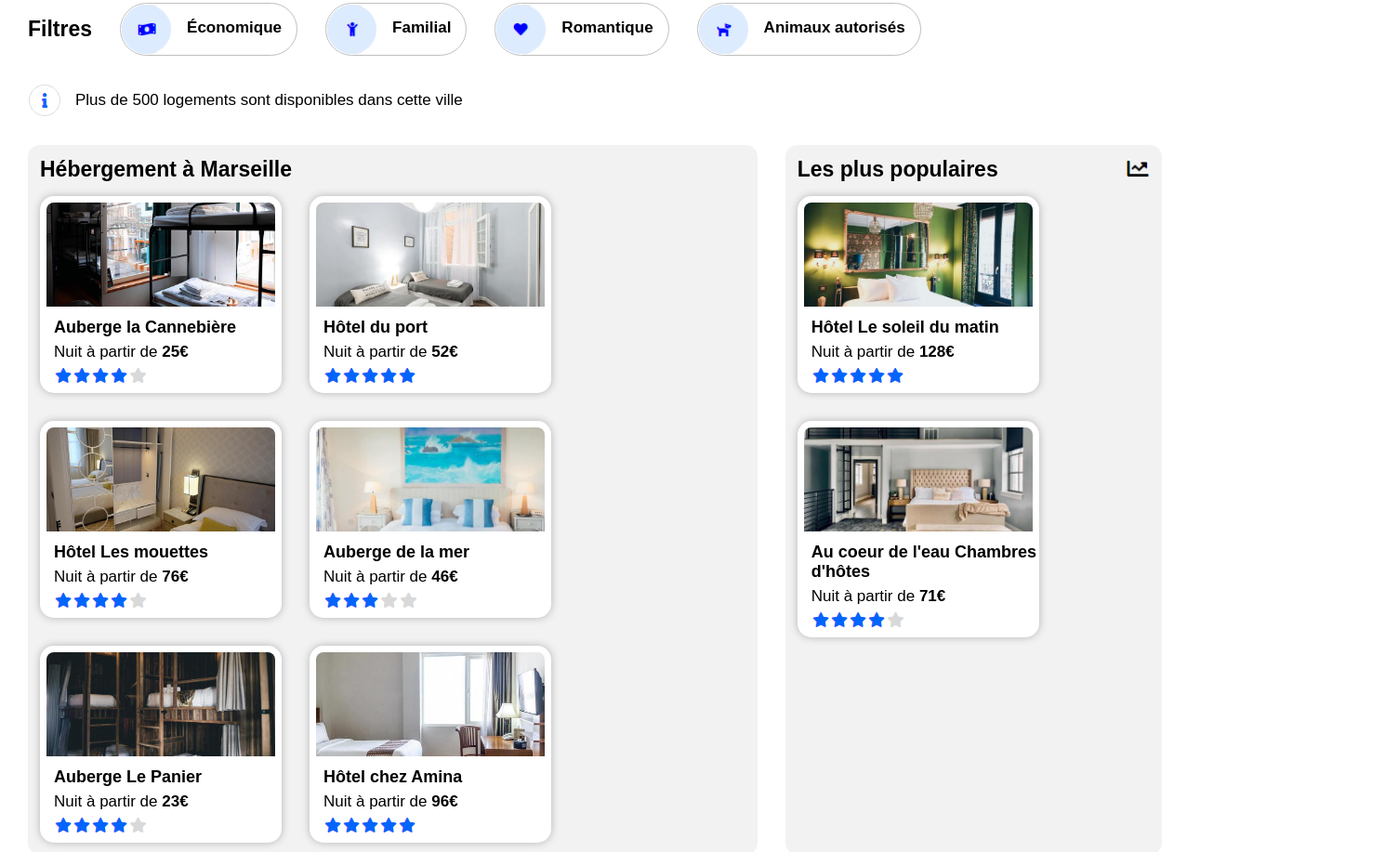
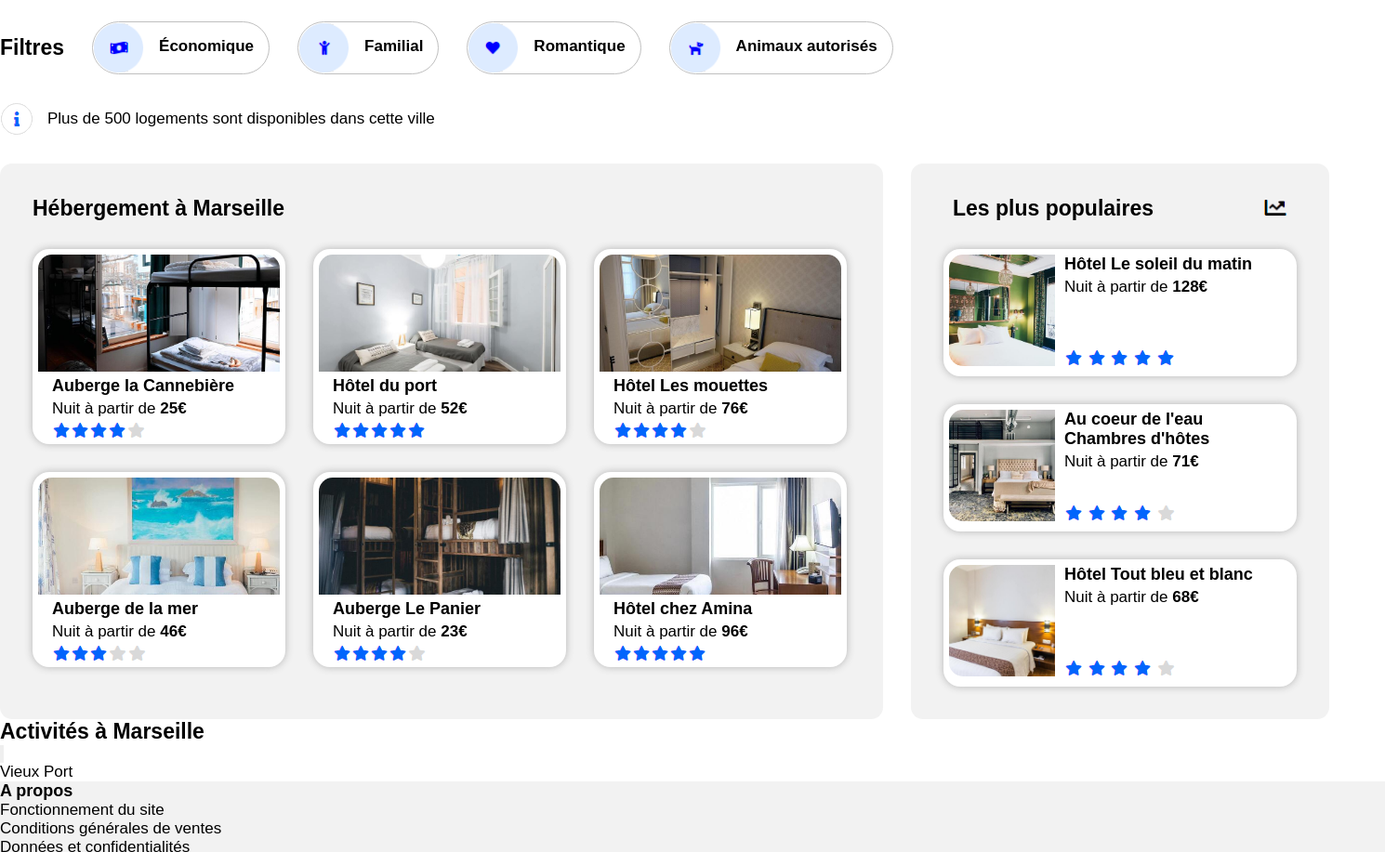
Before and after one commit to Bol2riZH/OpenClassrooms_P2_old, a website: page index.html in a window 1280 px wide. Shown: the part 283-1200 px from the top of the page at 93% size, 1490 px wide, since content can reach past the window. Drawn offline with Linux system fonts and the light colour scheme; a web font is replaced by a local one.

Commit message:
agencement section

```diff
--- a/index.html
+++ b/index.html
@@ -11,17 +11,19 @@
 </head>
 
 <body>
+    <!-- HAUT DE PAGE -->
     <header>
         <h1><img src="logo\booki_logo.svg" alt="Booki"></h1>
         <nav>
             <ul>
                 <li><a href="index.html">Hébergement</a></li>
                 <li><a href="activity.html">Activités</a></li>
-                <li><a href="subscribe.html">S'incrire</a></li>
+                <li><a href="subscribe.html">S'inscrire</a></li>
             </ul>
         </nav>
     </header>
 
+<!-- RECHERCHER -->
     <div class="searchHosting">
         <div class="subtitle">
             <h2>Trouver votre hébergement pour des vacances de rêve</h2>
@@ -34,6 +36,7 @@
             <label for="city"><a href="">Rechercher</a></label>
         </form>
 
+        <!-- FILTRE -->
         <div class="filter">
             <h3>Filtres</h3>
 
@@ -58,19 +61,24 @@
             </div>
         </div>
 
+        <!-- INFORMATION -->
         <div class="information">
             <img src="icone\info.png" alt="information">
             <p> Plus de 500 logements sont disponibles dans cette ville</p>
         </div>
     </div>
 
+    <!-- SECTION -->
     <section>
+
+        <!-- HEBERGEMENT -->
         <article>
             <h3>Hébergement à Marseille</h3>
             <div class="hosting">
 
                 <form class="hostingBox">
                     <a href="">
+                        <div class="hostingBox__layout">
                             <div class="hostingBox__hostelImage">
                                 <img src="img\marcus-loke-WQJvWU_HZFo-unsplash.jpg" alt="hosting">
                             </div>
@@ -85,11 +93,13 @@
                                     <img src="icone\étoile_vide.png" alt="étoile">
                                 </div>
                             </div>
+                        </div>
                     </a>
                 </form>
 
                 <form class="hostingBox">
                     <a href="">
+                        <div class="hostingBox__layout">
                             <div class="hostingBox__hostelImage">
                                 <img src="img\fred-kleber-gTbaxaVLvsg-unsplash.jpg" alt="hosting">
                             </div>
@@ -104,11 +114,13 @@
                                     <img src="icone\étoile_pleine.png" alt="étoile">
                                 </div>
                             </div>
+                        </div>
                     </a>
                 </form>
 
                 <form class="hostingBox">
                     <a href="">
+                        <div class="hostingBox__layout">
                             <div class="hostingBox__hostelImage">
                                 <img src="img\reisetopia-B8WIgxA_PFU-unsplash.jpg" alt="hosting">
                             </div>
@@ -123,11 +135,13 @@
                                     <img src="icone\étoile_vide.png" alt="étoile">
                                 </div>
                             </div>
+                        </div>
                     </a>
                 </form>
 
                 <form class="hostingBox">
                     <a href="">
+                        <div class="hostingBox__layout">
                             <div class="hostingBox__hostelImage">
                                 <img src="img\annie-spratt-Eg1qcIitAuA-unsplash.jpg" alt="hosting">
                             </div>
@@ -142,11 +156,13 @@
                                     <img src="icone\étoile_vide.png" alt="étoile">
                                 </div>
                             </div>
+                        </div>
                     </a>
                 </form>
 
                 <form class="hostingBox">
                     <a href="">
+                        <div class="hostingBox__layout">
                             <div class="hostingBox__hostelImage">
                                 <img src="img\nicate-lee-kT-ZyaiwBe0-unsplash.jpg" alt="hosting">
                             </div>
@@ -161,11 +177,13 @@
                                     <img src="icone\étoile_vide.png" alt="étoile">
                                 </div>
                             </div>
+                        </div>
                     </a>
                 </form>
 
                 <form class="hostingBox">
                     <a href="">
+                        <div class="hostingBox__layout">
                             <div class="hostingBox__hostelImage">
                                 <img src="img\febrian-zakaria-M6S1WvfW68A-unsplash.jpg" alt="hosting">
                             </div>
@@ -180,10 +198,12 @@
                                     <img src="icone\étoile_pleine.png" alt="étoile">
                                 </div>
                             </div>
+                        </div>
                     </a>
                 </form>
         </article>
 
+        <!-- HEBERGEMENT POPULAIRES -->
         <aside>
             <div class="titlePopular">
                 <h3>Les plus populaires</h3>
@@ -194,13 +214,16 @@
 
                 <form class="popularBox">
                     <a href="">
+                        <div class="popularBox__layout">
                             <div class="popularBox__hostelImage">
                                 <img src="img\emile-guillemot-Bj_rcSC5XfE-unsplash.jpg" alt="hosting">
                             </div>
+                            <div class="popularBox__description--layout">
                                 <div class="popularBox__description">
                                     <div class="popularBox__description--name">Hôtel Le soleil du matin</div>
                                     <div class="popularBox__description--price">Nuit à partir de <span>128€</span></div>
-                            <div class="popularBox__description--rate">
+                                </div>
+                                <div class="popularBox__rate">
                                     <img src="icone\étoile_pleine.png" alt="étoile">
                                     <img src="icone\étoile_pleine.png" alt="étoile">
                                     <img src="icone\étoile_pleine.png" alt="étoile">
@@ -208,17 +231,22 @@
                                     <img src="icone\étoile_pleine.png" alt="étoile">
                                 </div>
                             </div>
+                        </div>
                     </a>
                 </form>
+
                 <form class="popularBox">
                     <a href="">
+                        <div class="popularBox__layout">
                             <div class="popularBox__hostelImage">
                                 <img src="img\aw-creative-VGs8z60yT2c-unsplash.jpg" alt="hosting">
                             </div>
+                            <div class="popularBox__description--layout">
                                 <div class="popularBox__description">
                                     <div class="popularBox__description--name">Au coeur de l'eau Chambres d'hôtes</div>
                                     <div class="popularBox__description--price">Nuit à partir de <span>71€</span></div>
-                            <div class="popularBox__description--rate">
+                                </div>
+                                <div class="popularBox__rate">
                                     <img src="icone\étoile_pleine.png" alt="étoile">
                                     <img src="icone\étoile_pleine.png" alt="étoile">
                                     <img src="icone\étoile_pleine.png" alt="étoile">
@@ -226,12 +254,36 @@
                                     <img src="icone\étoile_vide.png" alt="étoile">
                                 </div>
                             </div>
+                        </div>
                     </a>
                 </form>
 
+                <form class="popularBox">
+                    <a href="">
+                        <div class="popularBox__layout">
+                            <div class="popularBox__hostelImage">
+                                <img src="img\febrian-zakaria-sjvU0THccQA-unsplash.jpg" alt="hosting">
+                            </div>
+                            <div class="popularBox__description--layout">
+                                <div class="popularBox__description">
+                                    <div class="popularBox__description--name">Hôtel Tout bleu et blanc</div>
+                                    <div class="popularBox__description--price">Nuit à partir de <span>68€</span></div>
+                                </div>
+                                <div class="popularBox__rate">
+                                    <img src="icone\étoile_pleine.png" alt="étoile">
+                                    <img src="icone\étoile_pleine.png" alt="étoile">
+                                    <img src="icone\étoile_pleine.png" alt="étoile">
+                                    <img src="icone\étoile_pleine.png" alt="étoile">
+                                    <img src="icone\étoile_vide.png" alt="étoile">
+                                </div>
+                            </div>
+                        </div>
+                    </a>
+                </form>
         </aside>
     </section>
 
+    <!-- ACTIVITES -->
     <article>
         <div class="activity">
             <h3>Activités à Marseille</h3>
@@ -245,6 +297,7 @@
         </div>
     </article>
 
+    <!-- PIED DE PAGE -->
     <footer>
             <h4>A propos</h4>
             <ul>
--- a/scss/01_utils/_keyframes.scss
+++ b/scss/01_utils/_keyframes.scss
@@ -1,3 +1,4 @@
+//Zoom sur les vignettes sur un hover
 @keyframes zoomHover {
     0% {
         transform: scale(1);
@@ -7,6 +8,7 @@
     }
 }
 
+//Changement de couleur du boutton filtre sur un hover
 @keyframes filterColor {
     0% {
         transform: scale(1);
--- a/scss/01_utils/_mixins.scss
+++ b/scss/01_utils/_mixins.scss
@@ -1,25 +1,31 @@
-@mixin hosting_bg {
-    padding: 1.3rem;
+//background article et aside
+@mixin section_bg {
+    padding: 35px;
     background-color: $color-secondary;
     border-radius: 1.3rem;
 }
 
+//background des vignettes hosting et popular hosting
 @mixin hostingBox {
     background-color: $hostingBox-bg-color;
-    border-radius: 1.5rem;
+    border-radius: 1.8rem;
     box-shadow: 0rem 0rem .8rem #b3b3b3;
-    padding-bottom: 1rem;
+    padding: .6rem;
 }
 
+//taille des vignettes hosting
 @mixin hostingBox-size {
-    width: $hosting-box-witdh;
+    width: fit-content;
     height: fit-content;
 }
 
+//taille des vignettes popular hosting
 @mixin popularBox-size {
-    width: $hosting-box-witdh;
+    width: $popular-box-witdh;
     height: fit-content;
 }
+
+//forme des bouttons de filtres
 @mixin filterBox {
     border: .19rem solid darken($color-secondary, 20);
     border-radius: 3rem;
--- a/scss/01_utils/_variables.scss
+++ b/scss/01_utils/_variables.scss
@@ -1,4 +1,4 @@
-//color
+//couleurs
 $color-primary: #0165FC;
 $color-secondary: #f2f2f2;
 $color-tertiary: #DDEBFF;
@@ -6,10 +6,10 @@ $color-tertiary: #DDEBFF;
 $color-filter: #f3F8ff;
 $hostingBox-bg-color: white;
 
-//hosting box size
+//taille des vignettes hosting
 $hosting-box-witdh: 260px;
 $hosting-box-height: 210px;
 
-//popular box size
-$popular-box-witdh: 260px;
-$popular-box-height: 210px;
+//taille des vignettes popular hosting
+$popular-box-witdh: 380px;
+$popular-box-height: 120px;
--- a/scss/02_base/_base.scss
+++ b/scss/02_base/_base.scss
@@ -9,14 +9,14 @@
 html {
     // 10px div by def of 16px
     font-size: 62.5%;
-    width: 100%;
+    width: 1490px; //Définit la taille de base de la page
     margin: auto;
 }
 
 body {
     box-sizing: border-box;
     font-size: 1.7rem;
-    margin: 30px;
+    margin-top: 50px; //marge en haut
 }
 
 a {
--- a/scss/02_base/_typography.scss
+++ b/scss/02_base/_typography.scss
@@ -1,3 +1,4 @@
+//Police de base du site
 @font-face {
     font-family: 'raleway';
     src: url('../font/Raleway/Raleway-VariableFont_wght.ttf');
--- a/scss/04_layout/_container.scss
+++ b/scss/04_layout/_container.scss
@@ -1,3 +1,4 @@
+//BOUTTON FILTRE
 .filter {
     display: flex;
     align-items: center;
@@ -23,6 +24,7 @@
     }
 }
 
+// INFORMATION
 .information {
     display: flex;
     align-items: center;
@@ -31,37 +33,34 @@
     }
 }
 
+//VIGNETTE HOSTING (article)
 .hostingBox {
     @include hostingBox-size;
     @include hostingBox;
-
-    display: flex;
-    flex-direction: column;
-    align-items: center;
-
+    &:hover {
+        animation: zoomHover 200ms forwards;
+    }
+    &__layout {
+        display: flex;
+        flex-direction: column;
+    }
     &__hostelImage {
         img {
-            object-fit: cover;
-            justify-content: center;
+            object-fit: cover; // cover : image non déformée
             width: $hosting-box-witdh;
-            height: $hosting-box-height*.6;
-
-            padding: .7rem;
+            height: $hosting-box-height*.6; //taille de l'image en fonction de la taille de la vignette
             border-top-left-radius: 1.5rem;
             border-top-right-radius: 1.5rem;
         }
     }
-    &:hover {
-        animation: zoomHover 200ms forwards;
-    }
     &__description {
-        margin-left: 15px;
+        margin-left: 15px; //marge entre le texte et l'image
         &--name {
             font-size: 1.8rem;
             font-weight: bolder;
         }
         &--price {
-            margin: .6rem 0rem .6rem 0rem;
+            margin: 4px 0px 4px 0px; //marge entre les textes de description
             font-size: 1.7rem;
             font-weight: lighter;
             span {
@@ -74,37 +73,39 @@
     }
 }
 
+//VIGNETTE HOSTING POPULAR (aside)
 .popularBox {
-    @include hostingBox-size;
+    @include popularBox-size;
     @include hostingBox;
-
-    display: flex;
-    flex-direction: column;
-    align-items: center;
-
-    &__hostelImage {
-        img {
-            object-fit: cover;
-            justify-content: center;
-            width: $popular-box-witdh;
-            height: $popular-box-height*.6;
-
-            padding: .7rem;
-            border-top-left-radius: 1.5rem;
-            border-top-right-radius: 1.5rem;
-        }
-    }
     &:hover {
         animation: zoomHover 200ms forwards;
     }
+    &__layout {
+        display: flex;
+    }
+    &__hostelImage {
+        img {
+            object-fit: cover; // cover : image non déformée
+            width: $popular-box-witdh*.30; //taille de l'image en fonction de la taille de la vignette
+            height: $popular-box-height;
+            border-top-left-radius: 1.5rem;
+            border-bottom-left-radius: 1.5rem;
+        }
+    }
     &__description {
-        margin-left: 15px;
+        &--layout {
+            margin-left: 10px; //marge à gauche de l'image
+            padding-right: 10px; //marge à droite de la vignette
+            display: flex;
+            flex-direction: column;
+            justify-content: space-between;
+        }
         &--name {
             font-size: 1.8rem;
             font-weight: bolder;
         }
         &--price {
-            margin: .6rem 0rem .6rem 0rem;
+            margin-top: 4px; //marge entre la description et le prix
             font-size: 1.7rem;
             font-weight: lighter;
             span {
--- a/scss/04_layout/_header.scss
+++ b/scss/04_layout/_header.scss
@@ -1,3 +1,4 @@
+//MISE EN FORME HAUT DE PAGE
 header {
     display: flex;
     justify-content: space-between;
--- a/scss/04_layout/_section.scss
+++ b/scss/04_layout/_section.scss
@@ -1,3 +1,4 @@
+//AGENCEMENT DU HAUT DE PAGE
 header {
     margin-bottom: 30px;
 }
@@ -20,15 +21,16 @@ header {
     margin-top: 30px;
 }
 
+//AGENCEMENT DE LA SECTION
 section {
     display: flex;
     flex-wrap: wrap;
-    gap: 30px 30px;
+    gap: 30px 30px; //espace entre les vignettes
     article {
-        @include hosting_bg;
-        flex: 2;
+        @include section_bg;
+        width: 950px; //taille assigner à l'article
         h3 {
-            margin-bottom: 15px;
+            margin-bottom: 30px;
         }
         .hosting {
             display: flex;
@@ -38,13 +40,12 @@ section {
 
     }
     aside {
-        @include hosting_bg;
-        flex: 1;
+        @include section_bg;
         .titlePopular {
             display: flex;
             justify-content: space-between;
             align-items: center;
-            margin-bottom: 15px;
+            margin: 0px 10px 30px 10px;
             img {
                 height: 18px;
             }
@@ -52,6 +53,7 @@ section {
         .hostingPopular {
             display: flex;
             flex-direction: column;
+            align-items: center;
             gap: 30px;
         }
     }
```
Also changed, not shown: scss/04_layout/_form.scss (+10 -6 lines), css/style.css, 1 other file. Lines whose indentation alone changed are shown as unchanged.
